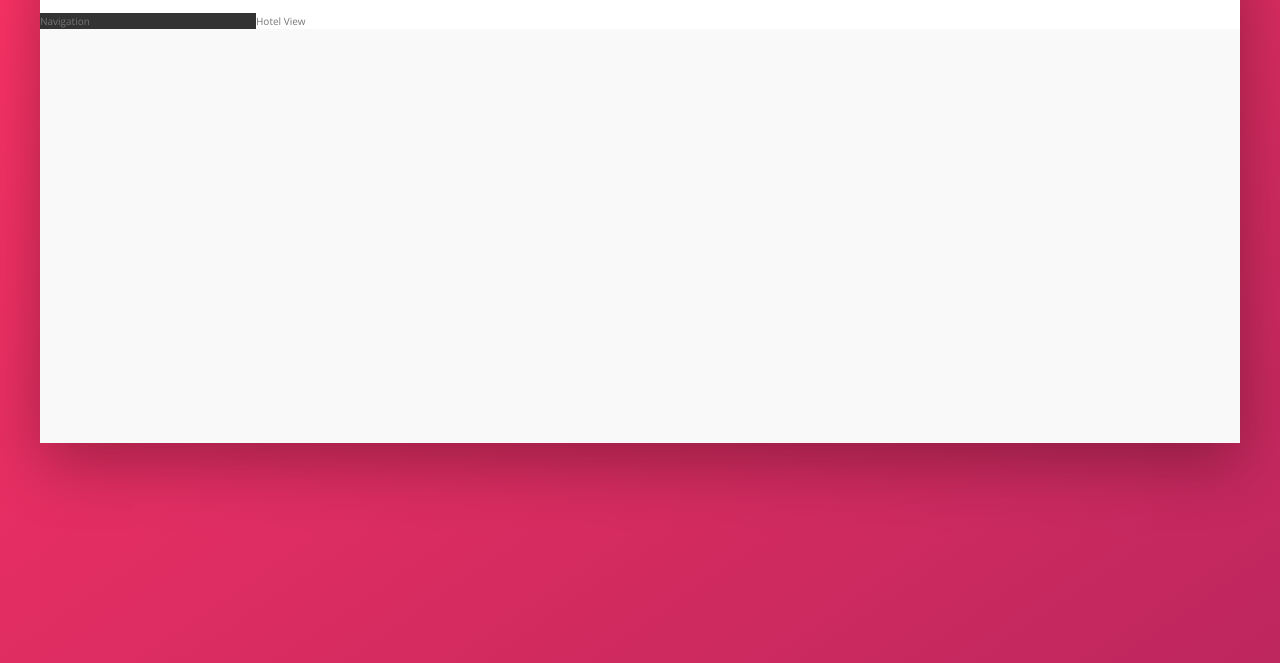
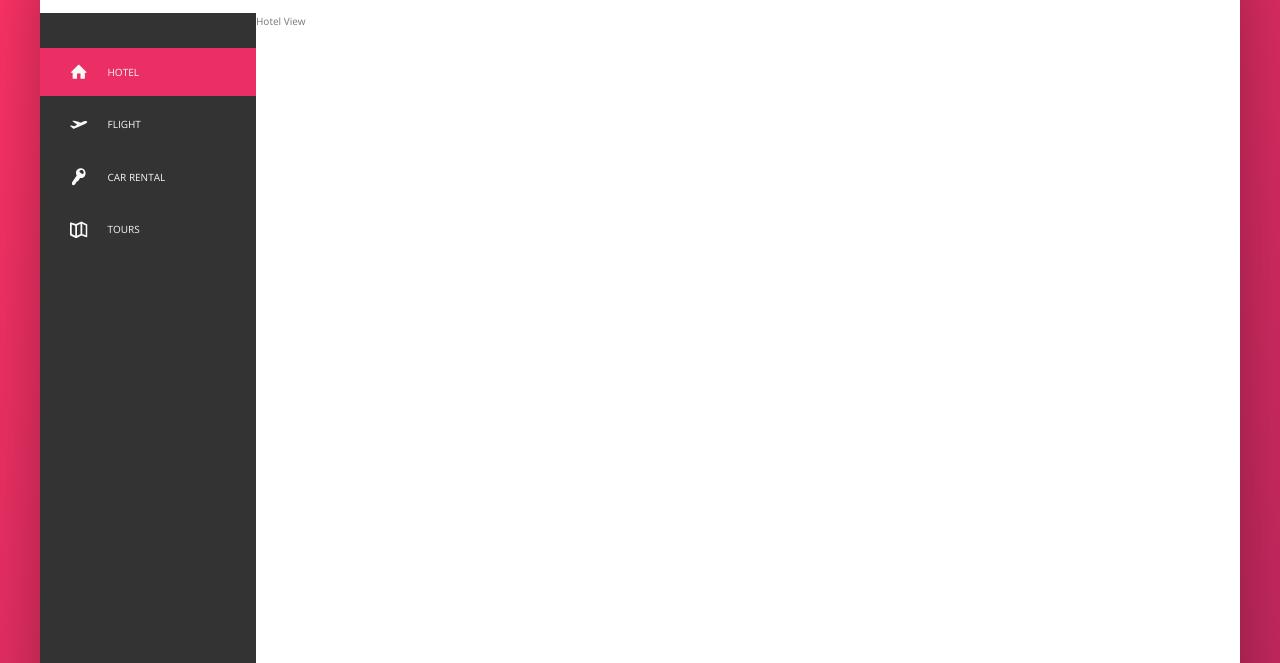
Before and after one commit to DerekEvanson/Trillo, a website: page index.html in a window 1280 px wide. Shown: the part 137-800 px from the top of the page. Drawn offline with nearby package versions, Linux system fonts and the light colour scheme.

Commit message:
Navigation

```diff
--- a/index.html
+++ b/index.html
@@ -56,8 +56,45 @@
 			</header>
 			<div class="content">
 				<nav class="sidebar">
-					Navigation
+					<ul class="side-nav">
+						<li class="side-nav__item side-nav__item--active">
+							<a href="#" class="side-nav__link">
+								<svg class="side-nav__icon">
+									<use xlink:href="img/sprite.svg#icon-home"></use>
+								</svg>
+								<span>Hotel</span>
+							</a>
+						</li>
+						<li class="side-nav__item">
+							<a href="#" class="side-nav__link">
+								<svg class="side-nav__icon">
+									<use xlink:href="img/sprite.svg#icon-aircraft-take-off"></use>
+								</svg>
+								<span>Flight</span>
+							</a>
+						</li>
+						<li class="side-nav__item">
+							<a href="#" class="side-nav__link">
+								<svg class="side-nav__icon">
+									<use xlink:href="img/sprite.svg#icon-key"></use>
+								</svg>
+								<span>Car Rental</span>
+							</a>
+						</li>
+						<li class="side-nav__item">
+							<a href="#" class="side-nav__link">
+								<svg class="side-nav__icon">
+									<use xlink:href="img/sprite.svg#icon-map"></use>
+								</svg>
+								<span>Tours</span>
+							</a>
+						</li>
+					</ul>
+					<div class="legal">
+						&copy; 2020 by trillo. All rights reserved.
+					</div>
 				</nav>
+
 				<main class="hotel-view">
 					Hotel View
 				</main>
--- a/sass/_components.scss
+++ b/sass/_components.scss
@@ -112,3 +112,72 @@
 		margin-right: 1rem;
 	}
 }
+
+////////////////////////////////////
+// SIDE NAVIGATION
+.side-nav {
+	font-size: 1.4;
+	list-style: none;
+	margin-top: 3.5rem;
+
+	&__item {
+		position: relative;
+
+		&:not(:last-child) {
+			margin-bottom: 0.5rem;
+		}
+	}
+
+	&__item::before {
+		content: '';
+		position: absolute;
+		top: 0;
+		left: 0;
+		height: 100%;
+		width: 3px;
+		background-color: var(--color-primary);
+		transform: scaleY(0);
+		transition: transform 0.2s, width 0.4s cubic-bezier(1, 0, 0, 1) 0.2s,
+			background-color 0.1s;
+	}
+
+	&__item:hover::before,
+	&__item--active::before {
+		transform: scaleY(1);
+		width: 100%;
+	}
+
+	&__item:active::before {
+		background-color: var(--color-primary-light);
+	}
+
+	&__link:link,
+	&__link:visited {
+		color: var(--color-gray-light-1);
+		text-decoration: none;
+		text-transform: uppercase;
+		display: block;
+		padding: 1.5rem 3rem;
+		position: relative;
+		z-index: 10;
+
+		display: flex;
+		align-items: center;
+	}
+
+	&__icon {
+		width: 1.75rem;
+		height: 1.75rem;
+		margin-right: 2rem;
+		fill: currentColor;
+	}
+}
+
+////////////////////////////////////
+// LEGAL TEXT
+.legal {
+	font-size: 1.2rem;
+	color: var(--color-gray-light-4);
+	text-align: center;
+	padding: 2.5rem;
+}
--- a/sass/_layout.scss
+++ b/sass/_layout.scss
@@ -24,9 +24,14 @@
 .sidebar {
 	background-color: var(--color-gray-dark-1);
 	flex: 0 0 18%;
+
+	display: flex;
+	flex-direction: column;
+	justify-content: space-between;
 }
 
 .hotel-view {
 	background-color: #fff;
+	height: 80rem; //temp
 	flex: 1;
 }
```
Also changed, not shown: css/style.css.
